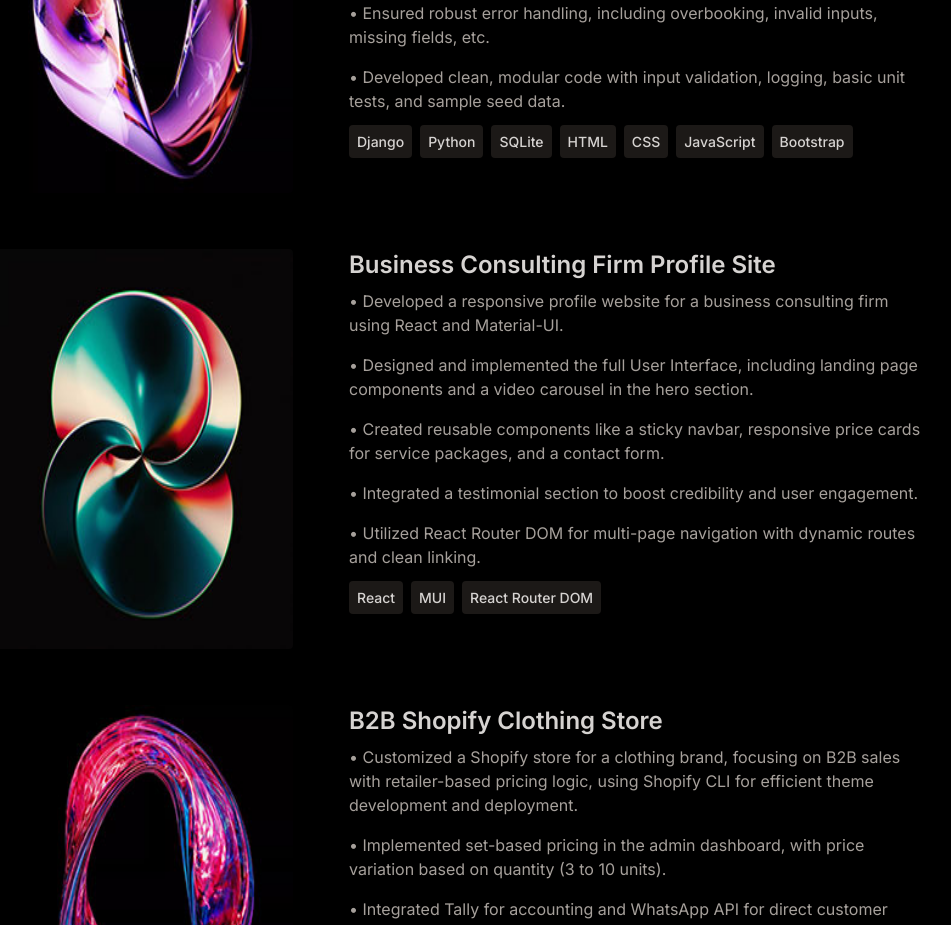
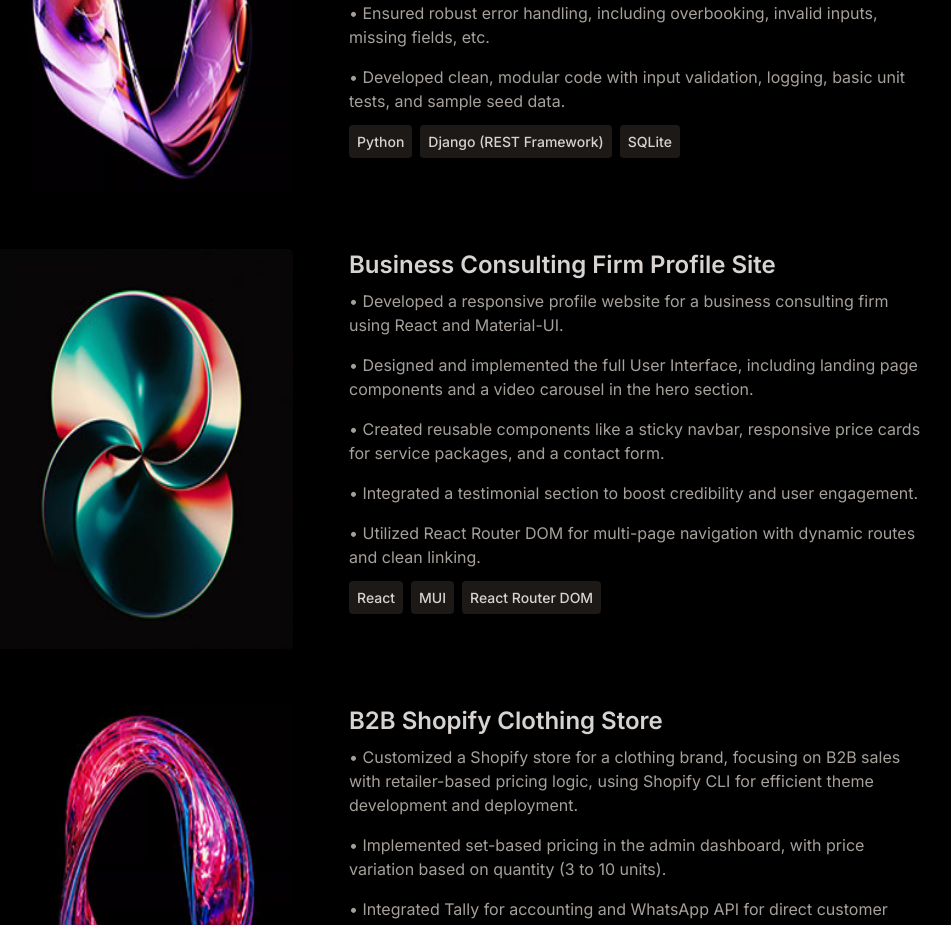
Before and after one commit to Sreedevi0602/sd, a React (Vite) app: page / in a window 1280 px wide. Shown: the part 2620-3545 px from the top of the page, without its empty margins (183-1134 px from the left). Built offline with nearby package versions, Linux system fonts and the light colour scheme.

Commit message:
Technology updated.

```diff
--- a/src/constants/index.js
+++ b/src/constants/index.js
@@ -57,7 +57,7 @@ export const PROJECTS = [
     Developed clean, modular code with input validation, logging, basic unit tests, and sample seed data.`,
 
 
-    technologies: ["Django", "Python", "SQLite", "HTML", "CSS", "JavaScript", "Bootstrap" ],
+    technologies: ["Python", "Django (REST Framework)", "SQLite" ],
   },
   {
     title: "Business Consulting Firm Profile Site",
```
